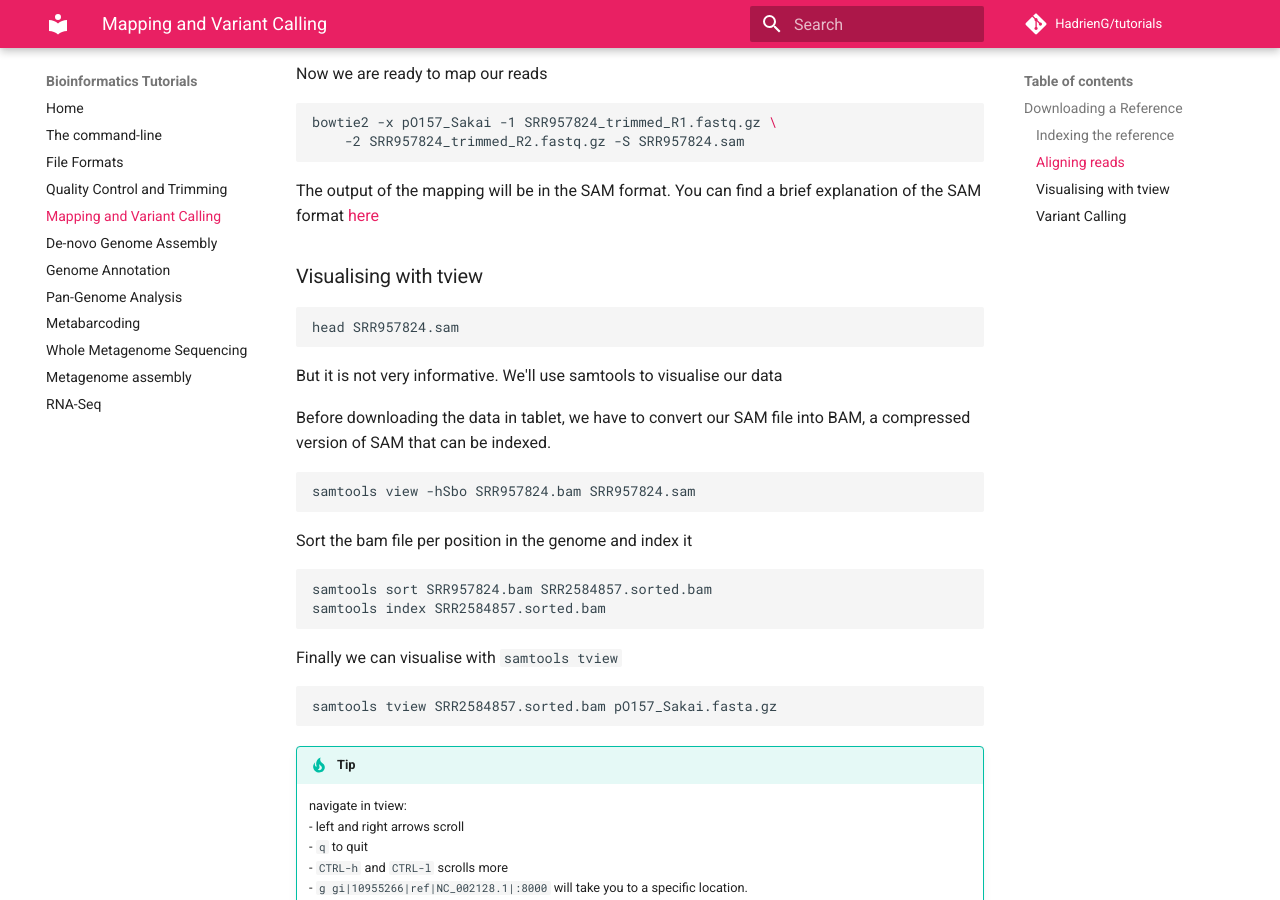
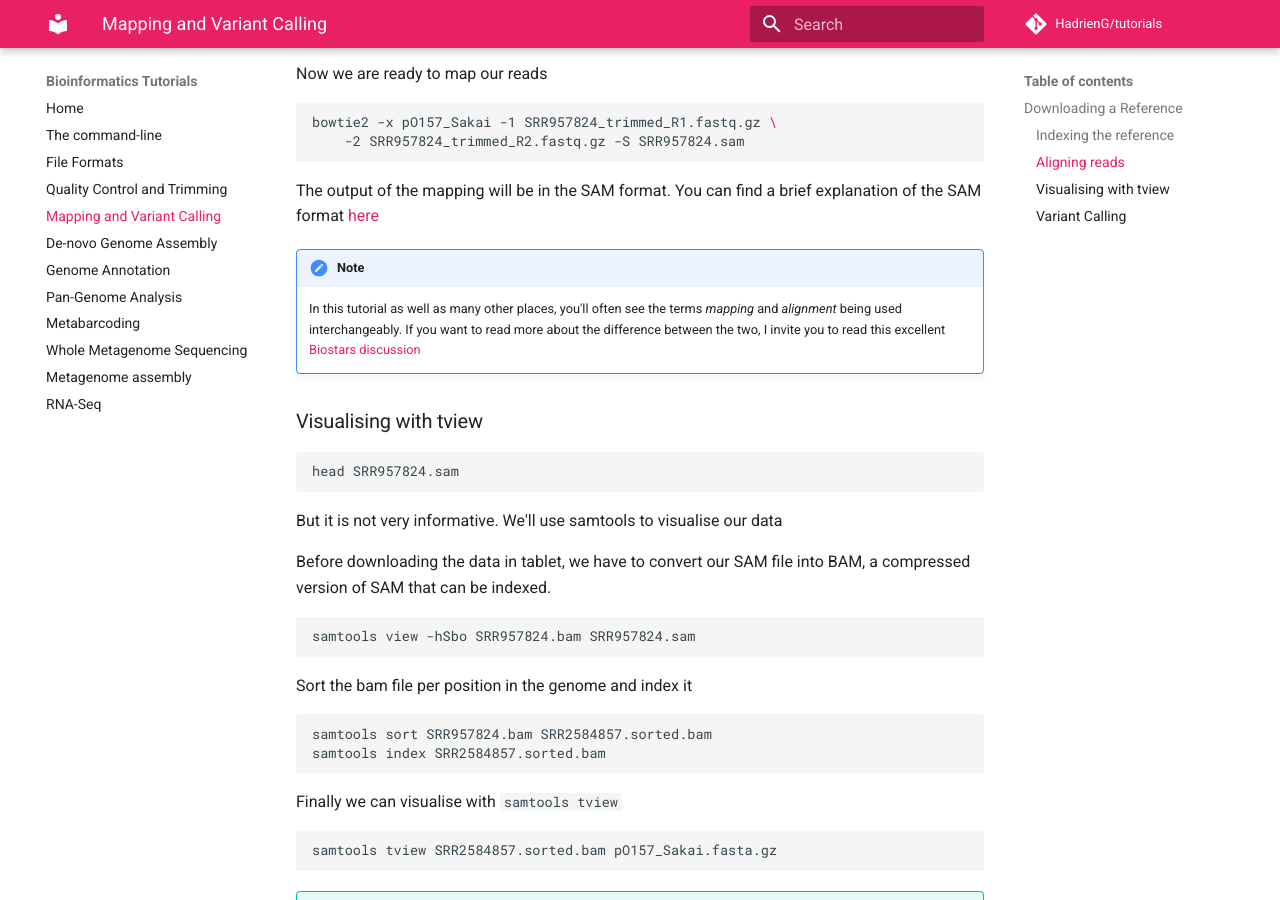
Before and after one commit to HadrienG/tutorials, an MkDocs documentation site: the page built from docs/mapping.md, in a window 1280 px wide and 900 px high, scrolled down 1598 px. Built offline with MkDocs 1.6.1 and Material for MkDocs 9.7.7, drawn with Linux system fonts in a browser that asks for light colours; comment, search, counter and statistics services are not loaded; old or Windows-style settings are respelled for this version of MkDocs.

Commit message:
alignment vs mapping

```diff
--- a/docs/mapping.md
+++ b/docs/mapping.md
@@ -44,6 +44,9 @@ bowtie2 -x pO157_Sakai -1 SRR957824_trimmed_R1.fastq.gz \
 
 The output of the mapping will be in the SAM format.
 You can find a brief explanation of the SAM format [here](file_formats.md)
+
+!!! note
+    In this tutorial as well as many other places, you'll often see the terms *mapping* and *alignment* being used interchangeably. If you want to read more about the difference between the two, I invite you to read this excellent [Biostars discussion](https://www.biostars.org/p/180986/)
 
 ### Visualising with tview
 
```
